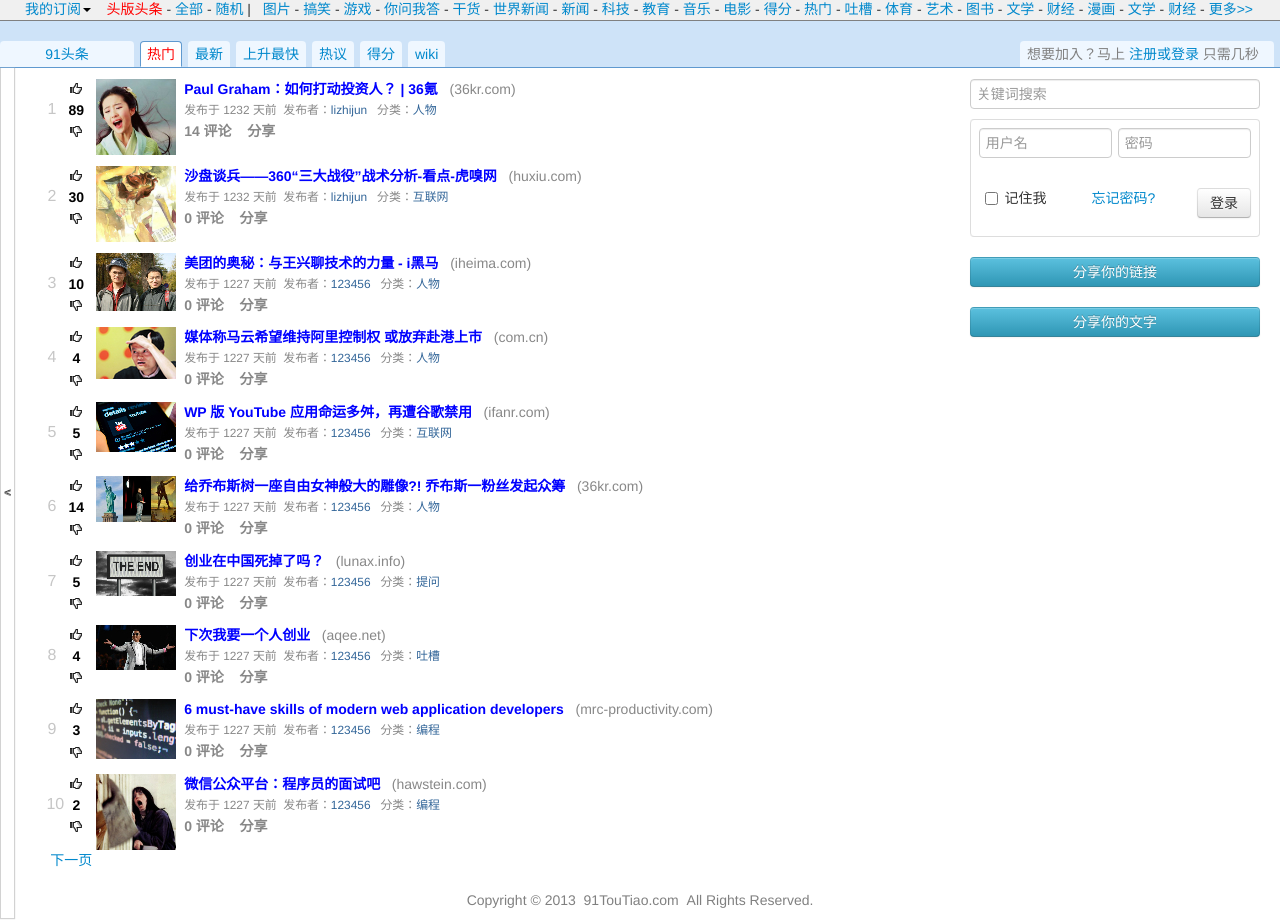
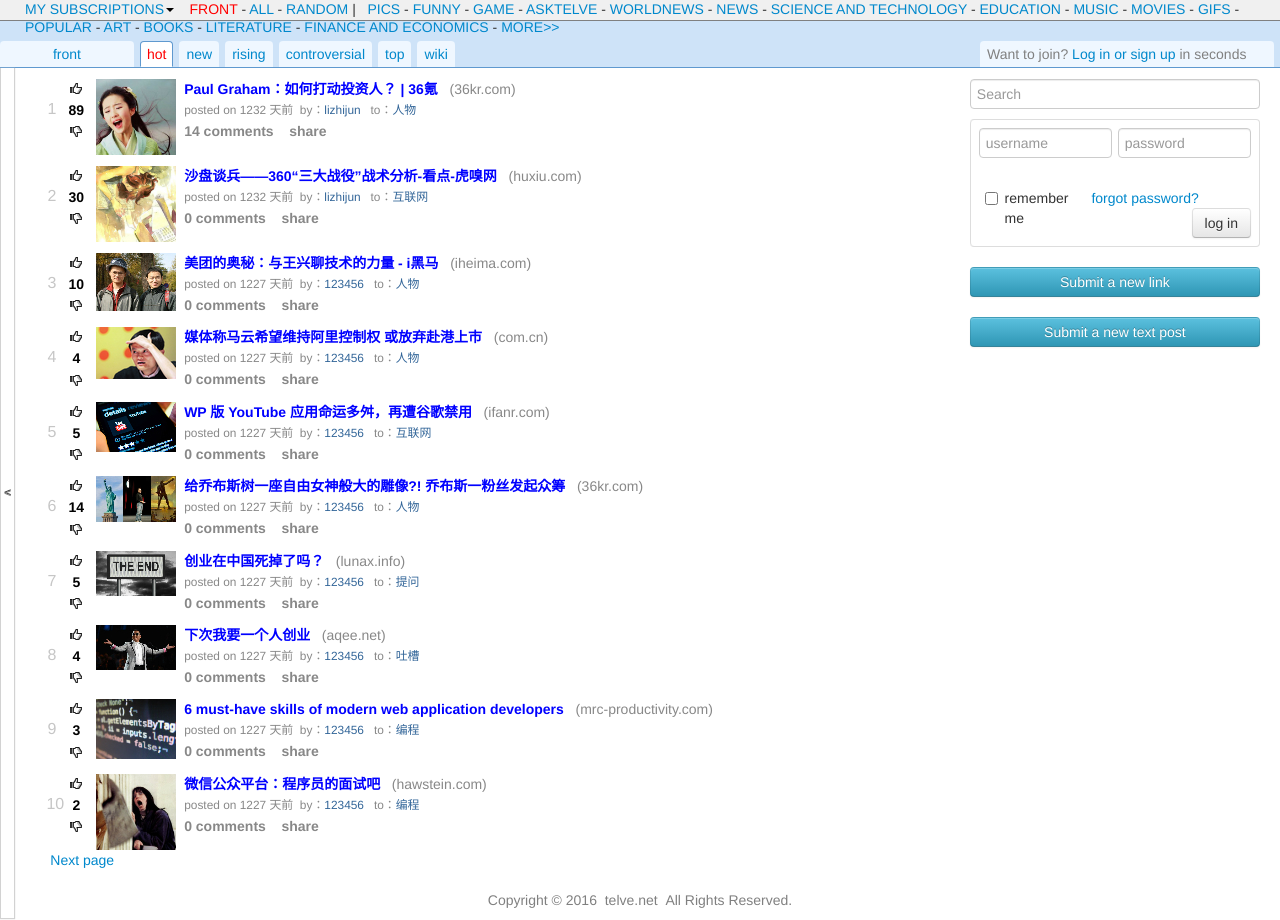
Before and after one commit to telve/telve.net, a CodeIgniter app: page / in a window 1280 px wide. Run offline with CodeIgniter, Linux system fonts and the light colour scheme; data comes from the database, SQL or seed files in the repository.

Commit message:
Translate from Chinese to English

```diff
--- a/application/config/database.php
+++ b/application/config/database.php
@@ -49,9 +49,9 @@ $active_group = 'default';
 $active_record = TRUE;
 
 $db['default']['hostname'] = 'localhost';
-$db['default']['username'] = 'root';
-$db['default']['password'] = '';
-$db['default']['database'] = 'iyourl'; //区分大小写
+$db['default']['username'] = 'USERNAME';
+$db['default']['password'] = 'PASSWORD';
+$db['default']['database'] = 'DATABASE';
 $db['default']['dbdriver'] = 'mysql';
 $db['default']['dbprefix'] = '';
 $db['default']['pconnect'] = TRUE;
--- a/application/controllers/iyourl.php
+++ b/application/controllers/iyourl.php
@@ -16,8 +16,8 @@
             $config['total_rows'] = count($this->get_model->get_link_count());
             $config['per_page'] = 10;
             $config['full_tag_open'] = '<p>'; //class = "btn"
-            $config['prev_link'] = '上一页';
-            $config['next_link'] = '下一页';
+            $config['prev_link'] = 'Previous page';
+            $config['next_link'] = 'Next page';
             $config['full_tag_close'] = '</p>';
             $config['display_pages'] = FALSE; // 不显示“数字”链接
             $config['first_link'] = FALSE;// 不显示起始链接
@@ -28,24 +28,24 @@
             $data['link'] = $this->get_model->get_link($id = FALSE,$config['per_page'],$this->uri->segment(3));
 
 			if(!empty($this->session->userdata['username']) && $this->session->userdata['username']){
-				$data['login_info'] = "<div class='pull-right'>".$this->session->userdata('username')."(<abbr title='链接积分'><strong>1</strong></abbr>) | <a href='#'><i class='icon-envelope'></i></a> | <strong><a href='#'>偏好</a></strong> | <a href='".base_url('user/logout')."'>退出</a> </div><br />";
+				$data['login_info'] = "<div class='pull-right'>".$this->session->userdata('username')."(<abbr title='Link integration'><strong>1</strong></abbr>) | <a href='#'><i class='icon-envelope'></i></a> | <strong><a href='#'>Preference</a></strong> | <a href='".base_url('user/logout')."'>Log out</a> </div><br />";
 
 				$data['login_form'] = "";//不显示登录表单
 			}else{
-				$data['login_info'] = "<a href='#myModal' data-toggle='modal'><span style='color:gray;'>想要加入？马上</span> 注册或登录 <span style='color:gray;'>只需几秒</span></a>";
+				$data['login_info'] = "<a href='#myModal' data-toggle='modal'><span style='color:gray;'>Want to join?</span> Log in or sign up <span style='color:gray;'>in seconds</span></a>";
 				$data['login_form'] = "
 					<table class='table table-bordered'>
 						<tr><td>
 							".form_open('user/login')."
-							<input type='text' class='span6' name='username' placeholder='用户名'>
-							<input type='password' class='span6 pull-right' name='password' placeholder='密码'>
+							<input type='text' class='span6' name='username' placeholder='username'>
+							<input type='password' class='span6 pull-right' name='password' placeholder='password'>
 							<br><br>
 							<label class='checkbox span4'>
-							<input type='checkbox'>记住我
+							<input type='checkbox'>remember me
 							</label>
 
-							<a class='checkbox' href='/password'>忘记密码?</a>
-							<button type='submit' class='btn pull-right'>登录</button>
+							<a class='checkbox' href='/password'>forgot password?</a>
+							<button type='submit' class='btn pull-right'>log in</button>
 							</form>
 						</tr></td>
 					</table>
@@ -72,8 +72,8 @@
             //$config['use_page_numbers'] = TRUE; //启用use_page_numbers后显示的是当前页码
 
             $config['full_tag_open'] = '<p>'; //class = "btn"
-            $config['prev_link'] = '上一页';
-            $config['next_link'] = '下一页';
+            $config['prev_link'] = 'Previous page';
+            $config['next_link'] = 'Next page';
             $config['full_tag_close'] = '</p>';
 
             $config['display_pages'] = FALSE; // 不显示“数字”链接
@@ -113,8 +113,8 @@
             //$config['use_page_numbers'] = TRUE; //启用use_page_numbers后显示的是当前页码
 
             $config['full_tag_open'] = '<p>'; //class = "btn"
-            $config['prev_link'] = '上一页';
-            $config['next_link'] = '下一页';
+            $config['prev_link'] = 'Previous page';
+            $config['next_link'] = 'Next page';
             $config['full_tag_close'] = '</p>';
 
             $config['display_pages'] = FALSE; // 不显示“数字”链接
--- a/application/views/iyourl/index.php
+++ b/application/views/iyourl/index.php
@@ -1,16 +1,16 @@
 <?php require "formatTime.php";?><!--格式化时间-->
 
 <ul class="nav nav-tabs" style="background:#CEE3F8;">
-	<li><a class="text-center" style="float:left;width:120px;" href="<?php echo base_url("");?>">91头条</a></li>
-	<li class="active"><a style='color:red;' href="<?php echo base_url("");?>">热门</a></li>
+	<li><a class="text-center" style="float:left;width:120px;" href="<?php echo base_url("");?>">front</a></li>
+	<li class="active"><a style='color:red;' href="<?php echo base_url("");?>">hot</a></li>
 
-	<li><a href="<?php echo base_url("zuixin");?>">最新</a></li>
-	<li><a href="<?php echo base_url("rising");?>">上升最快</a></li>
-	<li><a href="<?php echo base_url("controversial");?>">热议</a></li>
-	<li><a href="<?php echo base_url("top");?>">得分</a></li>
+	<li><a href="<?php echo base_url("zuixin");?>">new</a></li>
+	<li><a href="<?php echo base_url("rising");?>">rising</a></li>
+	<li><a href="<?php echo base_url("controversial");?>">controversial</a></li>
+	<li><a href="<?php echo base_url("top");?>">top</a></li>
 	<li><a href="<?php echo base_url("wiki/index");?>">wiki</a></li>
 	<!--想要加入？马上<a href="#myModal" data-toggle="modal">注册或登录</a>-->
-	<li style="float:right;width:260px;"><?php echo $login_info;?></a></li>
+	<li style="float:right;width:300px;"><?php echo $login_info;?></a></li>
 </ul>
 
 <style type="text/css">
@@ -128,13 +128,13 @@
 
 	<div id="sidebar" class="span1"><!-- background-color:#cbb;-->
 	  <ul style="list-style-type:none">
-	    <li><a href="#">订阅头条</a></li>
-		<li><a href="#">头条新闻</a></li>
-		<li><a href="<?php echo base_url('imgur');?>">头条图片</a></li>
-		<li><a href="#">测试功能</a></li>
-		<li><a href="#">创建</a></li>
-		<li><a href="#">发现</a></li>
-		<li><a href="#">我的收藏</a></li>
+	    <li><a href="#">Subscribe</a></li>
+		<li><a href="#">News</a></li>
+		<li><a href="<?php echo base_url('imgur');?>">Images</a></li>
+		<li><a href="#">Test</a></li>
+		<li><a href="#">Create</a></li>
+		<li><a href="#">Find</a></li>
+		<li><a href="#">My Collection</a></li>
 	  </ul>
 	</div>
 
@@ -182,13 +182,13 @@
                             <div class="span8">
                                 <div>&nbsp;&nbsp;<strong><a style="text-decoration: none;color: blue;" href="<?php echo $link_item['url'];?>"><?php echo $link_item['title']?></a></strong>&nbsp; &nbsp;<span style="color:#888;">(<a style="color:#888;" href="<?php echo base_url().'domain/'.$link_item['domain'].'/';?>"><?php echo $link_item['domain'];?></a>)</span></div>
                                 <div>&nbsp;
-                                    <small style="color:#888;">发布于 <?php formatTime($link_item['created']);?>&nbsp;&nbsp;发布者：<a style="color: #369;" href="#"><?php echo $link_item['username']?></a>&nbsp;&nbsp;&nbsp;分类：<a style="color: #369;" href="#"><?php echo $link_item['category']?></a></small>
+                                    <small style="color:#888;">posted on <?php formatTime($link_item['created']);?>&nbsp;&nbsp;by：<a style="color: #369;" href="#"><?php echo $link_item['username']?></a>&nbsp;&nbsp;&nbsp;to：<a style="color: #369;" href="#"><?php echo $link_item['category']?></a></small>
                                 </div>
                                 <div>
                                     <div>&nbsp;
-                                        <strong><a style="color:#888;line-height: 1.6em;" href="<?php echo base_url("comments/view")."/".$link_item['id'];?>"> <?php echo $link_item['comments'];?>&nbsp;评论</a>
+                                        <strong><a style="color:#888;line-height: 1.6em;" href="<?php echo base_url("comments/view")."/".$link_item['id'];?>"> <?php echo $link_item['comments'];?>&nbsp;comments</a>
                                         &nbsp;&nbsp;
-                                        <a class="sharer" style="color:#888;line-height: 1.6em;" href="javascript:void(0)" onclick="set_share(this)">分享</a></strong>
+                                        <a class="sharer" style="color:#888;line-height: 1.6em;" href="javascript:void(0)" onclick="set_share(this)">share</a></strong>
                                     </div>
                                 </div>
                             </div>
@@ -205,7 +205,7 @@
 
     <div class="span3" style="float:right;margin-top:11px;">
         <div>
-            <input type="text" class="span12" placeholder="关键词搜索">
+            <input type="text" class="span12" placeholder="Search">
         </div>
 
 		<!--
@@ -213,34 +213,34 @@
         <tr><td>
             <!--<form class="form-inline">--//>
 			  <?php echo form_open('user/login');?>
-              <input type="text" class="span6" name="username" placeholder="用户名">
-              <input type="password" class="span6 pull-right" name="password" placeholder="密码">
+              <input type="text" class="span6" name="username" placeholder="username">
+              <input type="password" class="span6 pull-right" name="password" placeholder="password">
               <br><br>
               <label class="checkbox span4">
-                <input type="checkbox">记住我
+                <input type="checkbox">remember me
               </label>
 
-              <a class="checkbox" href="/password">忘记密码?</a>
-              <button type="submit" class="btn pull-right">登录</button>
+              <a class="checkbox" href="/password">forgot password?</a>
+              <button type="submit" class="btn pull-right">log in</button>
             </form>
         </tr></td>
         </table>
 		-->
 		<?php echo $login_form;?>
 
-        <a class="btn btn-block btn-info" href="<?php echo base_url("submit");?>">分享你的链接</a>
+        <a class="btn btn-block btn-info" href="<?php echo base_url("submit");?>">Submit a new link</a>
         <br>
-        <a class="btn btn-block btn-info" href="<?php echo base_url("submit/status");?>">分享你的文字</a>
+        <a class="btn btn-block btn-info" href="<?php echo base_url("submit/status");?>">Submit a new text post</a>
     </div>
   </div>
 </div>
 
-<!--登录或注册弹出对话框-->
+<!--Login or register the pop-up dialog-->
 <div id="myModal" class="modal hide fade" tabindex="-1" role="dialog" aria-labelledby="myModalLabel" aria-hidden="true">
 
   <div class="modal-header">
     <button type="button" class="close" data-dismiss="modal" aria-hidden="true" title="关闭">&times;</button>
-    <h4 id="myModalLabel">您需要登录或注册才能执行此操作</h4>
+    <h4 id="myModalLabel">You need to be logged in to submit things.</h4>
   </div>
 
   <div class="modal-body">
@@ -251,36 +251,36 @@
 
 			<fieldset>
 			<br/>
-            <strong><div style="font-size:18px">注册用户</div></strong>
+            <strong><div style="font-size:18px">Create a new account</div></strong>
             <br/>
 
-            <label for="username">用户名</label>
-			<input id="reg_username" type="text" name="username" value="<?php echo set_value('username');?>" placeholder="输入用户名"/><br />
+            <label for="username">Username</label>
+			<input id="reg_username" type="text" name="username" value="<?php echo set_value('username');?>" placeholder="choose a username"/><br />
 			<div style="color:red;"><?php echo form_error('username');?></div>
 
-			<label for="email">邮箱（用于找回密码）</label>
-			<input type="text" name="email" value="<?php echo set_value('email');?>" placeholder="输入邮箱"/><br />
+			<label for="email">Email (used to retrieve password)</label>
+			<input type="text" name="email" value="<?php echo set_value('email');?>" placeholder="enter email address"/><br />
             <!--<span class="help-block">我们不会主动给你发送邮件。</span>-->
 			<div style="color:red;"><?php echo form_error('email');?></div>
 
-			<label for="password">密码</label>
-			<input type="password" name="password" value="<?php echo set_value('password');?>" placeholder="输入密码"/><br />
+			<label for="password">Password</label>
+			<input type="password" name="password" value="<?php echo set_value('password');?>" placeholder="enter password"/><br />
 			<div style="color:red;"><?php echo form_error('password');?></div>
 
-            <label for="passconf">确认密码</label>
-			<input type="password" name="passconf" value="<?php echo set_value('passconf');?>" placeholder="再次输入密码"/><br />
+            <label for="passconf">Confirm password</label>
+			<input type="password" name="passconf" value="<?php echo set_value('passconf');?>" placeholder="re-enter the password"/><br />
 			<div style="color:red;"><?php echo form_error('passconf');?></div>
 
             <img src="<?php echo base_url('user/captcha');?>" />
-            <label for="captcha">验证码</label>
-            <input type="text" name="captcha" placeholder="输入上图中的4个字符"/>
+            <label for="captcha">Verification code</label>
+            <input type="text" name="captcha" placeholder="Enter the four characters in the figure above"/>
             <div style="color:red;"><?php if(!empty($error)){echo $error;}?><?php echo form_error('captcha');?></div>
 
             <label class="checkbox">
-                <input type="checkbox" name="remember"/> 记住我
+                <input type="checkbox" name="remember"/> remember me
             </label>
 			<br/>
-			<button class="btn btn-primary" type="submit" name="submit" >提交</button>
+			<button class="btn btn-primary" type="submit" name="submit" >Submit</button>
 
             <!--错误提示<span id="msg"></span>-->
 
@@ -297,14 +297,14 @@
 				<div class="span11">
 					<br />
 					<br />
-					<h5>隐私政策</h5>
+					<h5>Privacy Policy</h5>
 					<ul>
-						<li>我们承诺决不会收集关于你和你使用本站的数据。</li>
-						<li>您的个人信息我们会严格保密。</li>
-						<li>我们保证绝不会泄露你的隐私信息。</li>
-						<li>除法律要求外，我们保证绝不会泄露你的隐私信息。</li>
+						<li>We promise never to collect data about you and your use of the site.</li>
+						<li>We will keep your personal information confidential.</li>
+						<li>We promise never to reveal your privacy information.</li>
+						<li>Except as required by law, we promise never to disclose your privacy information.</li>
 					</ul>
-					<p>更多详情请访问<a href="#">隐私政策</a>。</p>
+					<p>For more information, please visit <a href="#">Privacy Policy</a>.</p>
 				</div>
 				<div class="span1"><!--模拟垂直线-->
 					<table style=" border-right:2px solid #ddd;height:530px;" >
@@ -317,24 +317,24 @@
 			<?php echo form_open('user/login');?>
             <br/>
 			<fieldset>
-			<strong><div style="font-size:18px">登录</div></strong>
-            <small>已拥有账号并想要登录？</small>
+			<strong><div style="font-size:18px">Log in</div></strong>
+            <small>Already have an account and want to sign in?</small>
             <br/><br/>
-			<label for="username">用户名</label>
-			<input type="text" name="username" placeholder="输入用户名"/><br />
+			<label for="username">Username</label>
+			<input type="text" name="username" placeholder="username"/><br />
 			<?php echo form_error('username');?>
 
-			<label for="password">密码</label>
-			<input type="password" name="password" placeholder="输入密码"/><br />
+			<label for="password">Password</label>
+			<input type="password" name="password" placeholder="password"/><br />
 			<?php echo form_error('password');?>
 
             <label class="checkbox">
-                <input type="checkbox" name="remember"/> 记住我
+                <input type="checkbox" name="remember"/> remember me
             </label>
 
-            <a class="checkbox" href="recover_pwd">忘记密码?</a>
+            <a class="checkbox" href="recover_pwd">forgot password?</a>
             <br/><br/>
-			<button class="btn btn-primary" type="submit" name="submit" >登录</button>
+			<button class="btn btn-primary" type="submit" name="submit" >Log in</button>
 
 			</fieldset>
 			</form>
--- a/application/views/templates/footer.php
+++ b/application/views/templates/footer.php
@@ -41,7 +41,7 @@
 -->
 
 <p class="text-center" style="color:gray;">
-Copyright &copy; 2013&nbsp;&nbsp;91TouTiao.com&nbsp;&nbsp;All Rights Reserved.
+Copyright &copy; 2016&nbsp;&nbsp;telve.net&nbsp;&nbsp;All Rights Reserved.
 </p>
 </body>
 </html>
--- a/application/views/templates/header.php
+++ b/application/views/templates/header.php
@@ -3,9 +3,9 @@
   <head>
     <meta name="viewport" content="width=device-width, initial-scale=1.0">
 	<meta http-equiv="Content-Type" content="text/html; charset=utf-8" />
-            <title><?php //echo $title;?>91头条: 来自互联网的头版头条</title><!-- - iYourl-->
-    <meta name="description" content="91头条: 来自互联网的头版头条" />
-    <meta name="keywords" content="91头条,头版头条,91toutiao.com,toubantoutiao.cn,reddit 中国,投票,评论,提交,分享" />
+            <title><?php //echo $title;?>telve: the front page of the internet</title><!-- - iYourl-->
+    <meta name="description" content="User-generated news links. Votes promote stories to the front page." />
+    <meta name="keywords" content="telve, social, news, links" />
              <link rel="shortcut icon" href="<?php echo base_url("favicon.ico");?>" type="image/x-icon" >
     <link rel="icon" href="<?php echo base_url("favicon.ico");?>" type="image/x-icon" >
     <link href="<?php echo base_url("assets/css/bootstrap.css");?>" rel="stylesheet" media="screen">
@@ -26,42 +26,36 @@
 
 		<ul>
               <div class="dropdown">
-                <a class="dropdown-toggle" id="drop4" role="button" data-toggle="dropdown" href="#">我的订阅<b class="caret"></b></a>
+                <a class="dropdown-toggle" id="drop4" role="button" data-toggle="dropdown" href="#">My Subscriptions<b class="caret"></b></a>
                 <ul id="menu1" class="dropdown-menu" role="menu" aria-labelledby="drop4">
-                  <li role="presentation"><a role="menuitem" tabindex="-1" href="#">科技</a></li>
-                  <li role="presentation"><a role="menuitem" tabindex="-1" href="#"><i class="icon-picture"></i> 图片</a></li>
-                  <li role="presentation"><a role="menuitem" tabindex="-1" href="#"><i class="icon-video"></i> 视频</a></li>
+                  <li role="presentation"><a role="menuitem" tabindex="-1" href="#">Science and Technology</a></li>
+                  <li role="presentation"><a role="menuitem" tabindex="-1" href="#"><i class="icon-picture"></i> Images</a></li>
+                  <li role="presentation"><a role="menuitem" tabindex="-1" href="#"><i class="icon-video"></i> Videos</a></li>
                   <li role="presentation" class="divider"></li>
-                  <li role="presentation"><a role="menuitem" tabindex="-1" href="#"><i class="icon-edit"></i> 编辑订阅</a></li>
+                  <li role="presentation"><a role="menuitem" tabindex="-1" href="#"><i class="icon-edit"></i> Edit the subscription</a></li>
                 </ul>
               &nbsp;&nbsp;
-              <a style="color:red;" href="<?php echo base_url('');?>">头版头条</a> -
-              <a href="#">全部</a> -
-              <a href="#">随机</a> |
+              <a style="color:red;" href="<?php echo base_url('');?>">Front</a> -
+              <a href="#">All</a> -
+              <a href="#">Random</a> |
               &nbsp;
-              <a href="<?php echo base_url('imgur');?>">图片</a> -
-              <a href="#">搞笑</a> -
-              <a href="#">游戏</a> -
-              <a href="#">你问我答</a> -
-              <a href="#">干货</a> -
-              <a href="#">世界新闻</a> -
-              <a href="#">新闻</a> -
-              <a href="#">科技</a> -
-              <a href="#">教育</a> -
-              <a href="#">音乐</a> -
-              <a href="#">电影</a> -
-              <a href="#">得分</a> -
-			  <a href="#">热门</a> -
-              <a href="#">吐槽</a> -
-              <a href="#">体育</a> -
-			  <a href="#">艺术</a> -
-              <a href="#">图书</a> -
-              <a href="#">文学</a> -
-			  <a href="#">财经</a> -
-              <a href="#">漫画</a> -
-			  <a href="#">文学</a> -
-			  <a href="#">财经</a> -
-              <a href="#">更多>></a>
+              <a href="<?php echo base_url('imgur');?>">Pics</a> -
+              <a href="#">Funny</a> -
+              <a href="#">Game</a> -
+              <a href="#">AskTelve</a> -
+              <a href="#">WorldNews</a> -
+              <a href="#">News</a> -
+              <a href="#">Science and Technology</a> -
+              <a href="#">Education</a> -
+              <a href="#">Music</a> -
+              <a href="#">Movies</a> -
+              <a href="#">Gifs</a> -
+			        <a href="#">Popular</a> -
+			        <a href="#">Art</a> -
+              <a href="#">Books</a> -
+              <a href="#">Literature</a> -
+			        <a href="#">Finance and Economics</a> -
+              <a href="#">More>></a>
 
 
         </ul>
```
Also changed, not shown: application/views/comments/view.php (+6 -6 lines), README.md.
